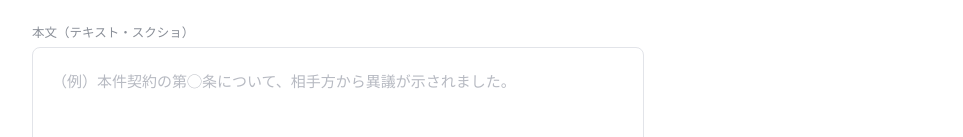
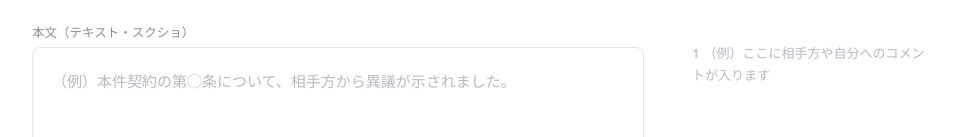
Before and after one commit to minnanosaiban/sidenote-pdf, a website: page public/index.html in a window 1280 px wide. Shown: the part 434-571 px from the top of the page, without its empty margins (158-1121 px from the left). Drawn offline with Linux system fonts and the light colour scheme.

Commit message:
Update sidenote-pdf

```diff
--- a/public/app.js
+++ b/public/app.js
@@ -114,6 +114,9 @@ function updatePlaceholder() {
 doc.addEventListener("input", () => { updatePlaceholder(); renumberAndLayout(); autoSaveDebounced(); });
 resetDoc();
 updatePlaceholder();
+// 初回読み込み時もrenumberAndLayout()を呼んでおく（呼ばないとlayoutSidenotes()が一度も走らず、
+// 注釈0件時のグレーアウトの見本カードが最初の入力までサイドに出ない）。
+renumberAndLayout();
 
 // ---- 保存・読み込み（.jsonファイル） ----
 // 長文の作業を前提に、途中まで進めた内容をファイルとして残せるようにする。
--- a/public/index.html
+++ b/public/index.html
@@ -137,6 +137,6 @@
   </div>
 </div>
 
-<script src="app.js?v=27"></script>
+<script src="app.js?v=28"></script>
 </body>
 </html>
```
